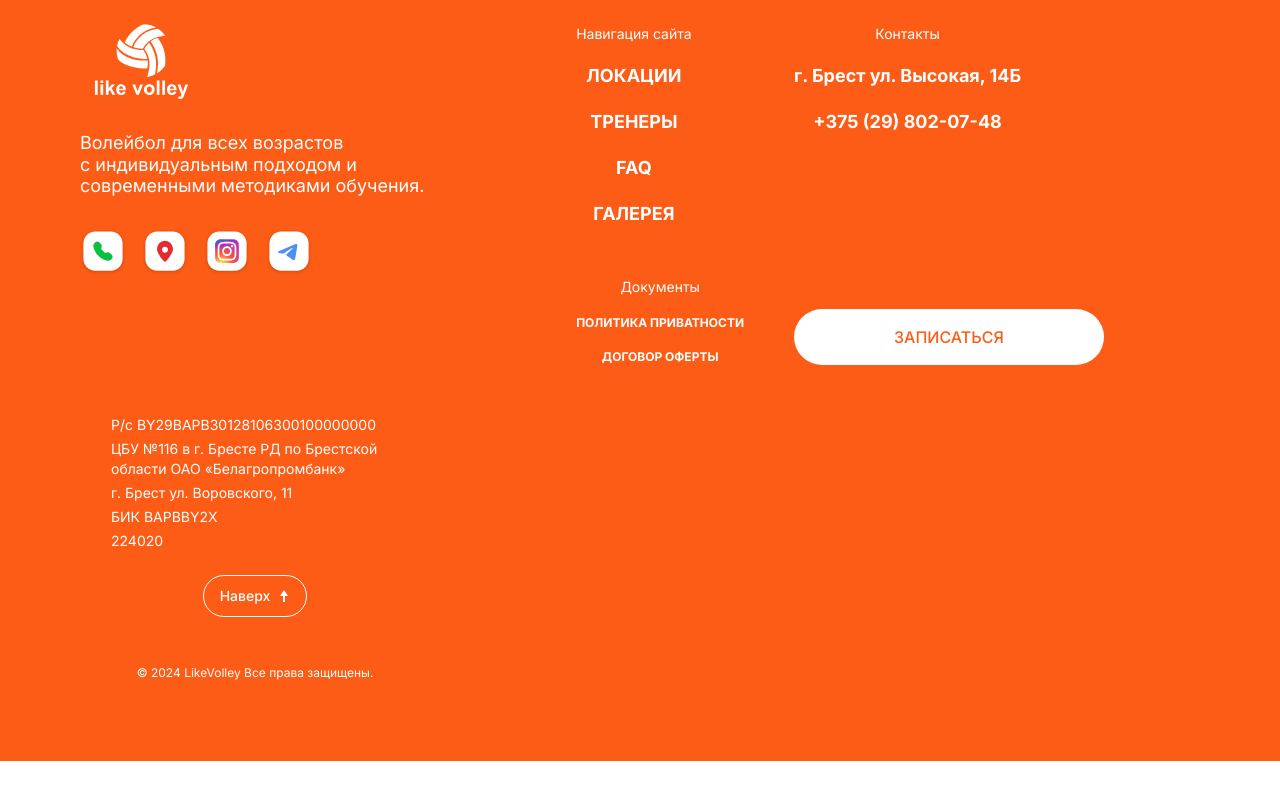
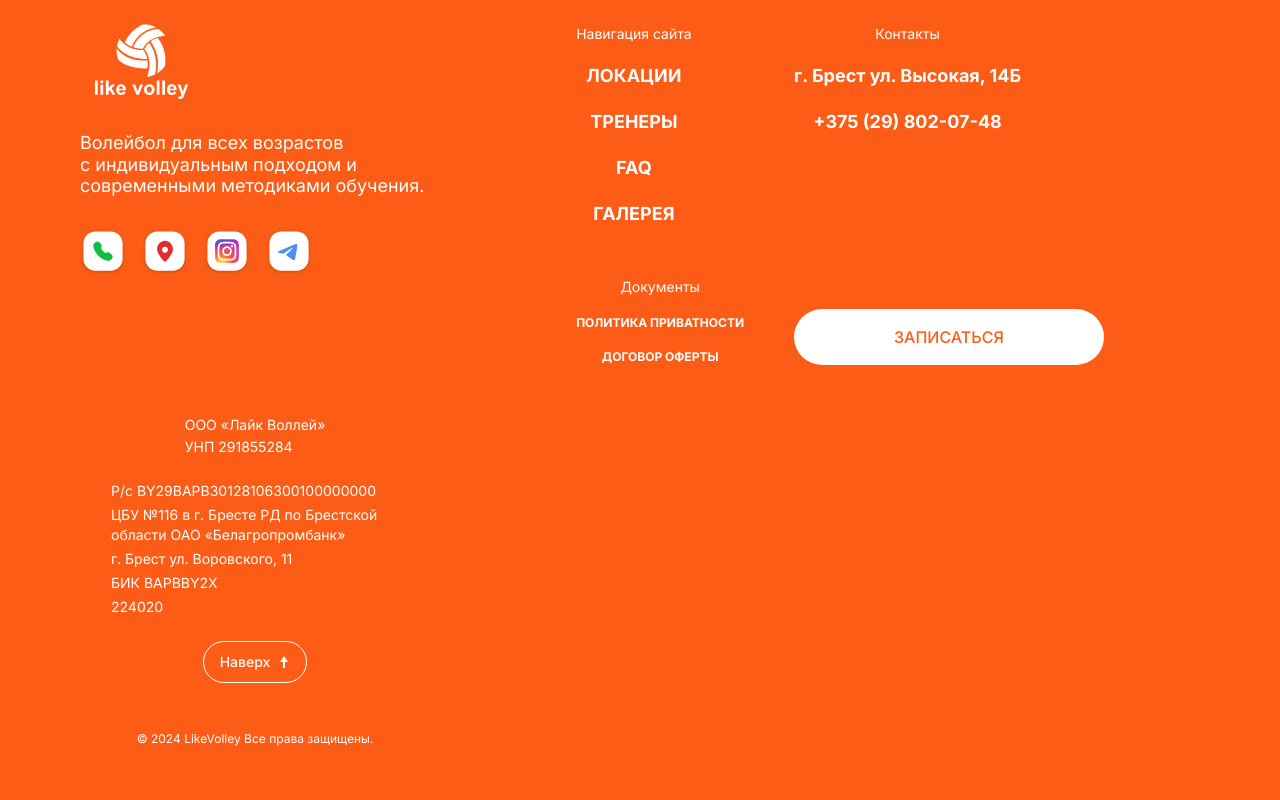
Before and after one commit to evgeniyworkbel/like-volley, a Next.js app: page / in a window 1280 px wide. Shown: the part 5705-6505 px from the top of the page. Before the commit the page ends 6466 px from the top, so only its background shows below. Built offline with nearby package versions, Linux system fonts and the light colour scheme; no server answers; a web font is replaced by a local one.

Commit message:
fix(widgets): layout edits , refinement of styles

```diff
--- a/src/widgets/footer/ui/footer.tsx
+++ b/src/widgets/footer/ui/footer.tsx
@@ -29,17 +29,17 @@ export function Footer() {
         <Contacts />
       </div>
 
-      <div className="flex flex-col justify-center gap-[50px] xl:flex-row xl:justify-between">
+      <div className="flex flex-col justify-center gap-[50px] text-sm xl:flex-row xl:justify-between">
         <div className="flex flex-col items-center gap-[50px] xl:items-start">
           <div className="flex flex-col gap-[18px]">
-            <p className="text-sm">Навигация сайта</p>
+            <p className="">Навигация сайта</p>
             <Navbar className="flex-col gap-[18px] text-lg uppercase [&>a:last-child]:hidden" />
           </div>
           <Documents />
         </div>
         <div className="flex flex-col items-center gap-10 xl:items-start xl:justify-between">
           <div className="flex flex-col items-center gap-[18px]">
-            <p className="text-sm">Контакты</p>
+            <p>Контакты</p>
             <ul className="flex flex-col items-center gap-[18px] text-lg font-bold">
               <li>г. Брест ул. Высокая, 14Б</li>
               <li>
@@ -57,8 +57,12 @@ export function Footer() {
           </Link>
         </div>
       </div>
-      <div className="flex flex-col items-center gap-6">
-        <ul className="flex max-w-72 flex-col gap-1 text-center text-sm xl:text-start">
+      <div className="flex flex-col items-center gap-6 text-sm">
+        <ul className="flex flex-col items-center gap-0.5 xl:items-start">
+          <li>ООО «Лайк Воллей»</li>
+          <li>УНП 291855284</li>
+        </ul>
+        <ul className="flex max-w-72 flex-col gap-1 text-center xl:text-start">
           <li>Р/с BY29BAPB30128106300100000000</li>
           <li>ЦБУ №116 в г. Бресте РД по Брестской области ОАО «Белагропромбанк»</li>
           <li>г. Брест ул. Воровского, 11</li>
@@ -68,7 +72,7 @@ export function Footer() {
         <div className="flex flex-col items-center gap-12">
           <Link
             href={`#${headerSectionId}`}
-            className="flex items-center gap-2 rounded-[40px] border px-4 py-2.5 text-sm font-medium text-white"
+            className="flex items-center gap-2 rounded-[40px] border px-4 py-2.5 font-medium text-white"
           >
             Наверх
             <UpArrow />
--- a/src/widgets/header/ui/mobile-menu.tsx
+++ b/src/widgets/header/ui/mobile-menu.tsx
@@ -1,7 +1,7 @@
 import { Button } from "@/shared/ui";
 import { cn } from "@/shared/lib";
 import { CloseMenuIcon } from "./close-menu-icon";
-import { Navbar } from "../../../shared/ui/navbar";
+import { Navbar } from "@/shared/ui";
 import { BurgerMenuIcon } from "./burger-menu-icon";
 
 type MobileMenuProps = {
```
